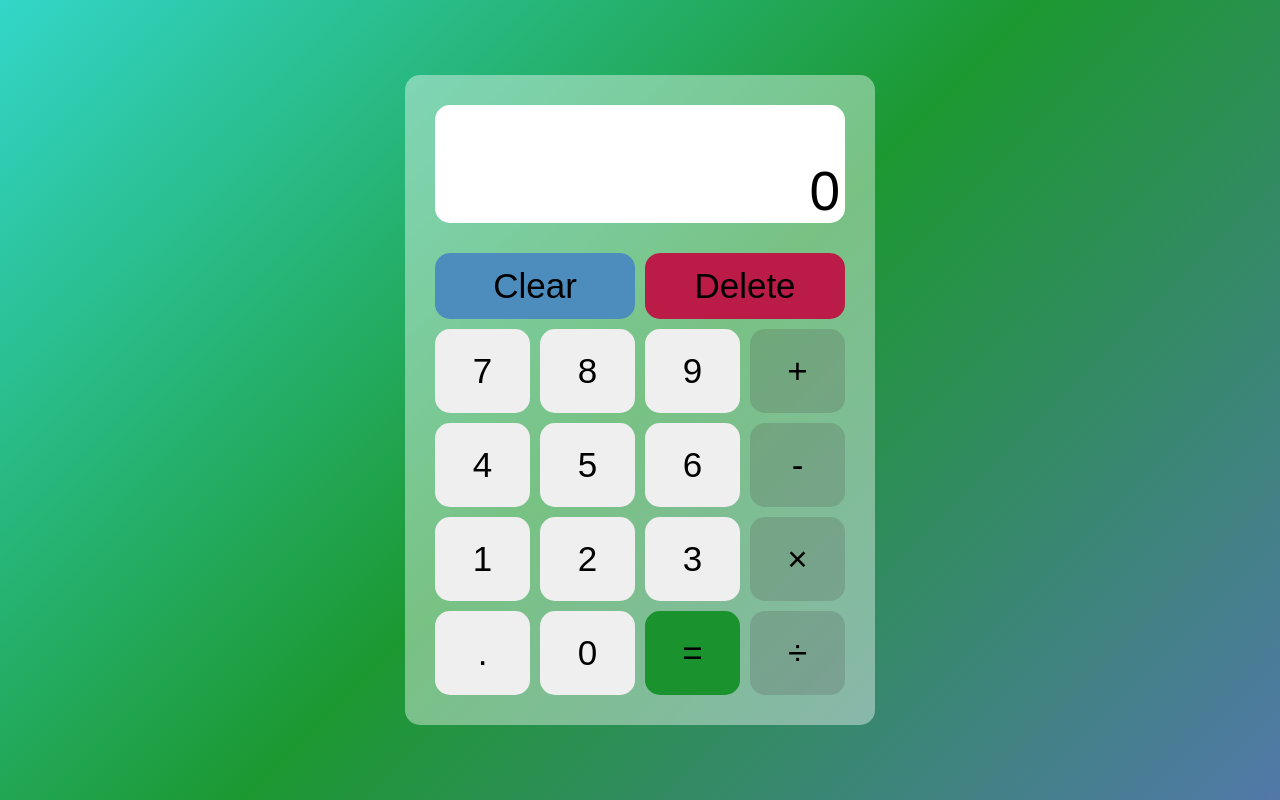
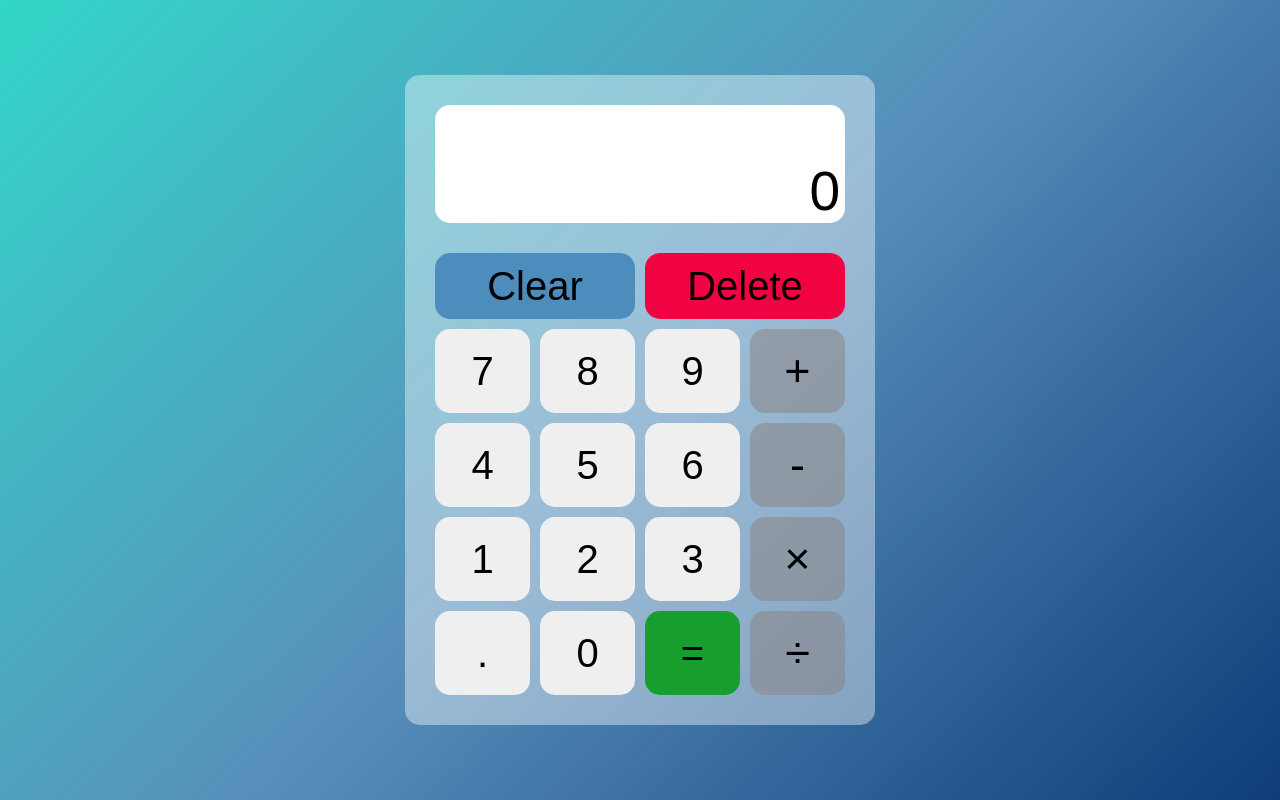
Before and after one commit to AdielTuson/calculator, a plain HTML site: page index.html in a window 1280 px wide. Drawn offline with Linux system fonts and the light colour scheme.

Commit message:
Change colors

```diff
--- a/style.css
+++ b/style.css
@@ -16,7 +16,7 @@ body {
     display: flex;
     align-items: center;
     justify-content: center;
-    background: linear-gradient(135deg, #33d6c9, #1c9831, #5278a9);
+    background: linear-gradient(135deg, #33d6c9, #5890bb, #0e3d7a);
 }
 
 .calculator {
@@ -68,7 +68,7 @@ body {
 }
 
 #delete {
-    background-color: rgba(188, 27, 70, 0.989);
+    background-color: rgba(242, 0, 64, 0.989);
 }
 
 .main-buttons {
@@ -83,11 +83,12 @@ body {
 }
 
 #equals {
-    background-color: #1a922e;
+    background-color: #169f2d;
 }
 
 .operator {
-    background-color: #4d484834;
+    background-color: #8c858589;
+    font-size: 45px;
 }
 
 button {
@@ -95,7 +96,7 @@ button {
     border: none;
     cursor: pointer;
     font-family: inherit;
-    font-size: 35px;
+    font-size: 40px;
     transition: all 0.15s;
 }
 
```
